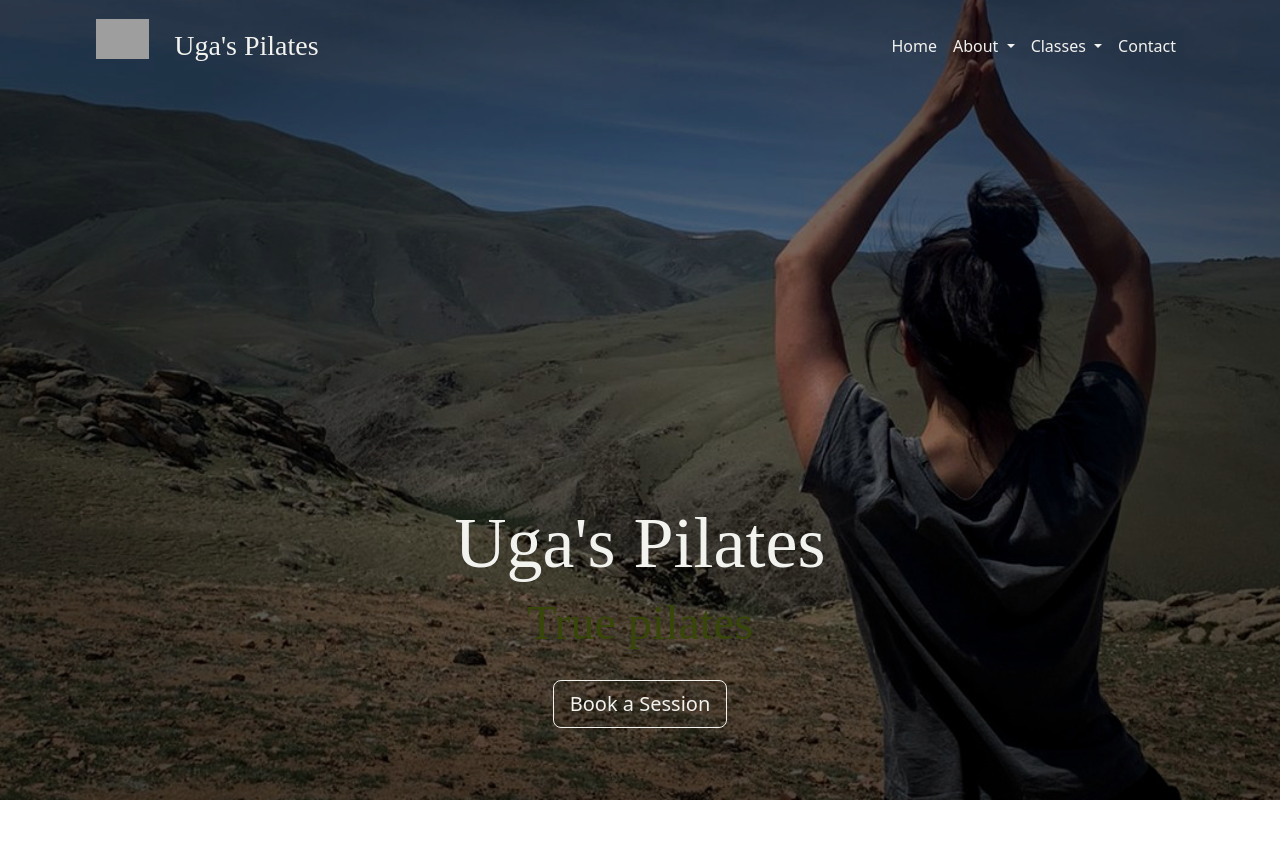
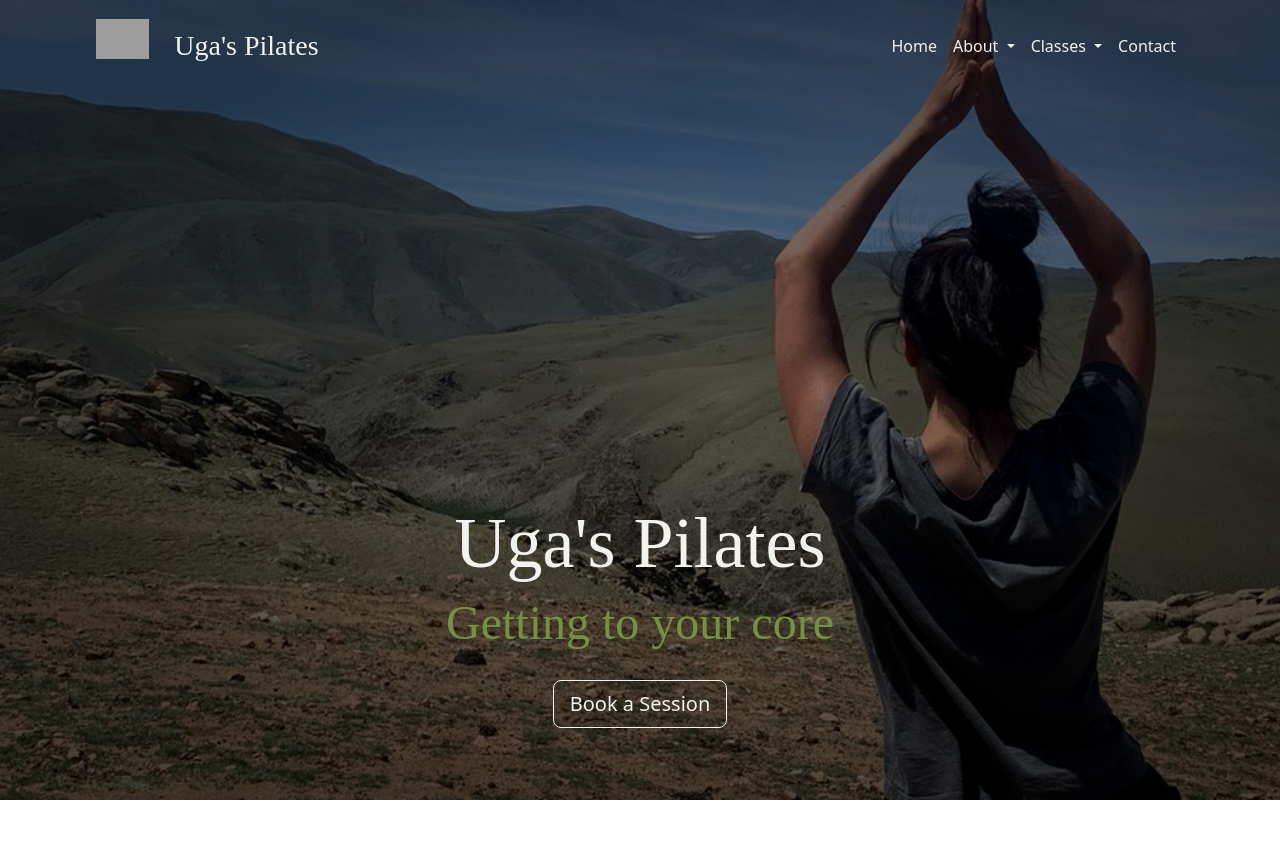
Before and after one commit to martijnnieuwland/ugas_pilates, a Django app: page / in a window 1280 px wide. Shown: the top 848 px of the page. Run offline with Django 5.2, Linux system fonts and the light colour scheme; parts of the project's set-up code (start-up, migrations or seed data) failed here and were passed over; some libraries are stand-ins or nearby versions; some web fonts are replaced; grey boxes are pictures that could not be loaded.

Commit message:
Fixed landing page nav toggler

```diff
--- a/templates/ugas_pilates/base.html
+++ b/templates/ugas_pilates/base.html
@@ -142,8 +142,12 @@
         </div>
       </div>
     </nav>
+    {% endblock %}
 
-    {% endblock %} {% block content %} {% endblock %} {% block footer %}
+    {% block content %}
+    {% endblock %}
+
+    {% block footer %}
     <!-- FOOTER Content Start -->
     <footer class="footer bg-altlight p-4">
       <div class="container">
@@ -288,5 +292,6 @@
     ></script>
     <!-- Project JavaScript -->
     <script src="{% static 'ugas_pilates/javascript/javascript.js' %}"></script>
+    {% block toggler_script %}{% endblock toggler_script %}
   </body>
 </html>
--- a/templates/ugas_pilates/index.html
+++ b/templates/ugas_pilates/index.html
@@ -1,28 +1,31 @@
-{% extends 'ugas_pilates/base.html' %} {% load static %} {% block landing %}
+{% extends 'ugas_pilates/base.html' %}
+{% load static %}
 
+{% block landing %}
 <!-- LANDING -->
 <div id="landing">
   <div class="bg-image d-flex justify-content-center align-items-center">
     <div class="bg-overlay"></div>
   </div>
 </div>
-{% endblock landing %} {% block nav_id %}home-nav{% endblock nav_id %}
+{% endblock landing %}
+
+{% block nav_id %}home-nav{% endblock nav_id %}
 
 {% block toggler_theme %}dark{% endblock toggler_theme %}
 
 {% block content %}
-<!-- STUDIO -->
-<!-- Create space underneath absolute image -->
+<!-- Text on top of background image -->
 <div
   class="min-vh-100 position-relative container-fluid d-flex justify-content-center"
   id="hero"
 >
   <div class="content text-center position-absolute top-50">
     <h1 class="display-2 m-2 text-altlight">Uga's Pilates</h1>
-    <h5 class="display-5 m-1 text-primary">True pilates</h5>
     {% comment %}
-    <h6 class="display-6">Getting to your core</h6>
+    <h5 class="display-5 m-1 text-secondary">True pilates</h5>
     {% endcomment %}
+    <h6 class="display-5 m-1 text-secondary">Getting to your core</h6>
     <a
       href="{% url 'schedule' %}"
       class="btn btn-outline-altlight btn-lg m-4 fw-lighter"
@@ -30,15 +33,9 @@
       Book a Session
     </a>
   </div>
-  {% comment "" %}
-  <img
-    src="{% static 'ugas_pilates/images/logo-green-grey.svg' %}"
-    alt="Logo Uga's Pilates"
-    class="position-absolute bottom-0 start-50 translate-middle-x d-md-none"
-  />
-  {% endcomment %}
 </div>
-{% comment %} {% comment "" %} {% endcomment %}
+
+<!-- STUDIO -->
 <section id="studio" class="bg-altlight py-5">
   <div class="container-lg">
     <div class="row justify-content-center align-items-center">
@@ -58,7 +55,10 @@
           your core, improve flexibility, and enhance your overall well-being
           with expert-led classes.
         </p>
-        <a href="{% url 'schedule' %}" class="btn btn-outline-altprimary btn-lg">
+        <a
+          href="{% url 'schedule' %}"
+          class="btn btn-outline-altprimary btn-lg"
+        >
           Book a session
         </a>
         <div class="col-10 col-md-5 p-5 p-md-0 text-center d-md-block"></div>
@@ -89,3 +89,21 @@
 <section id="contact"></section>
 
 {% endblock content %}
+
+{% block toggler_script %}
+<script>
+  document.addEventListener('DOMContentLoaded', function () {
+    const navbar = document.querySelector('.navbar-custom');
+
+    window.addEventListener('scroll', function () {
+      if (window.scrollY > 10) {
+        navbar.setAttribute('data-bs-theme', 'light');
+        navbar.classList.add('scrolled');
+      } else {
+        navbar.setAttribute('data-bs-theme', 'dark');
+        navbar.classList.remove('scrolled');
+      }
+    });
+  });
+</script>
+{% endblock toggler_script %}
```
Also changed, not shown: ugas_pilates/static/ugas_pilates/javascript/javascript.js (+0 -14 lines).
